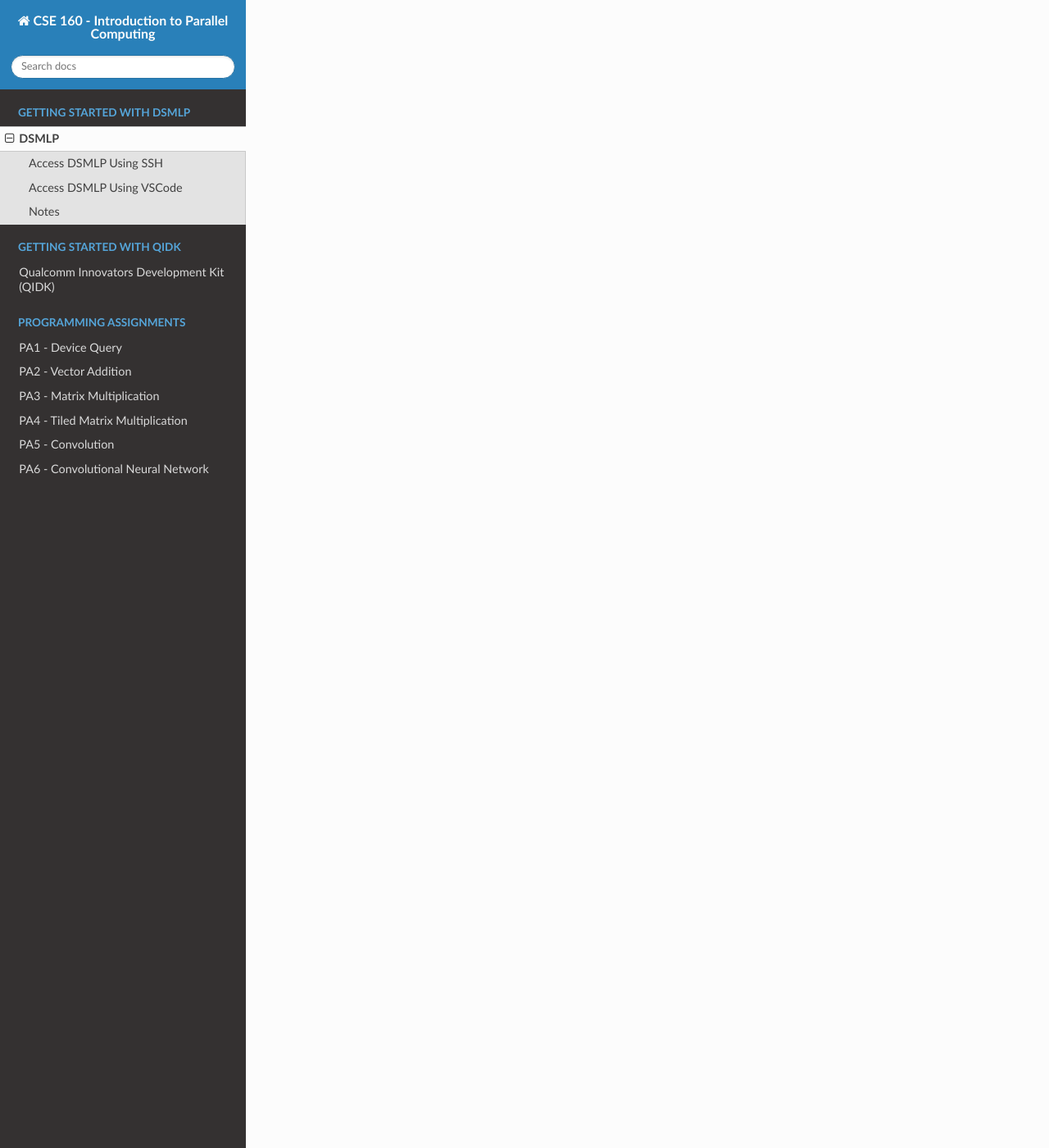
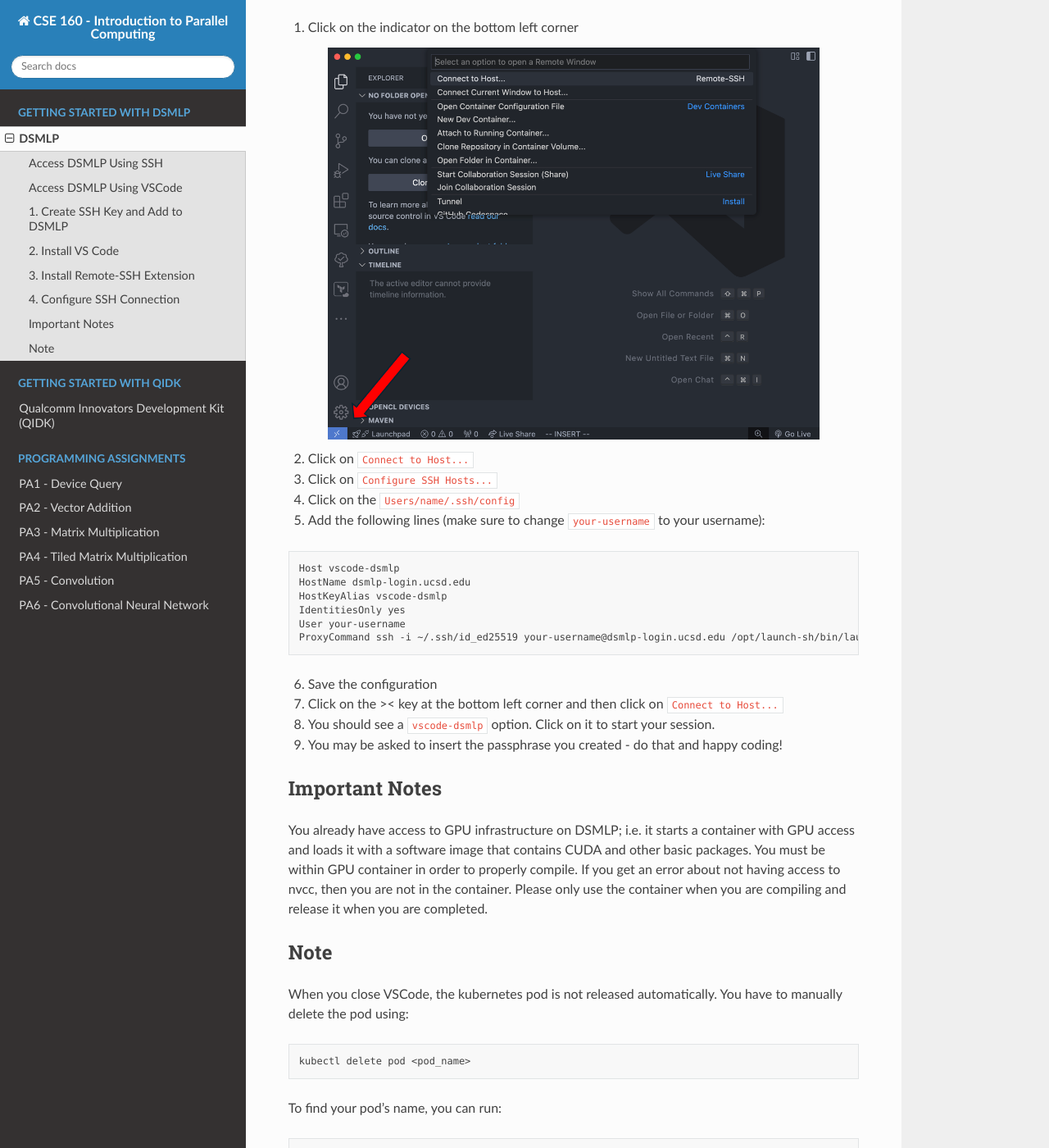
Before and after one commit to KastnerRG/cse160-docs, a Sphinx documentation site: the page built from docs/source/DSMLP.rst, in a window 1280 px wide and 1400 px high, scrolled down 1588 px. Shown: the whole window at 82% size. Built offline with Sphinx 7.4.7 and the Read the Docs theme 3.1.0, drawn with Linux system fonts in a browser that asks for light colours; formulas are drawn with MathJax 3; some of the changed text lies outside the part shown.

Commit message:
Add: vscode instruction

```diff
--- a/docs/source/DSMLP.rst
+++ b/docs/source/DSMLP.rst
@@ -33,8 +33,71 @@
 Access DSMLP Using VSCode
 ^^^^^^^^^^^^^^^^^^^^^^^^^
 
-To be determined.
+1. Create SSH Key and Add to DSMLP
+^^^^^^^^^^^^^^^^^^^^^^^^^^^^^^^^^^
+Create an SSH Key on your local machine and append the public key to DSMLP's ``~/.ssh/authorized_keys`` file. Follow the steps in this `link <https://docs.github.com/en/authentication/connecting-to-github-with-ssh/generating-a-new-ssh-key-and-adding-it-to-the-ssh-agent?platform=mac#about-ssh-key-passphrases>`_ to generate a key pair (Follow the guide till step 3 under 'Adding your SSH key to the ssh-agent').
 
-Notes
-^^^^^
-When you close VSCode, the kubernetes pod is not released automatically. You have to manually delete the pod using :code:`kubectl delete pod <pod_name>`. To find your pod's name, you can run :code:`kubectl get pods` and find all the pods open. Once you do this, you will be able to use the terminal for launching a new container if you want.
+After generating the key, append it to DSMLP using:
+
+.. code-block:: bash
+
+    ssh-copy-id -i ~/.ssh/id_ed25519 your-username@dsmlp-login.ucsd.edu
+
+Make sure to replace ``your-username`` with your actual UCSD username.
+
+2. Install VS Code
+^^^^^^^^^^^^^^^^^^
+Install VS Code if you haven't already: `VS Code Download <https://code.visualstudio.com/download>`_
+
+3. Install Remote-SSH Extension
+^^^^^^^^^^^^^^^^^^^^^^^^^^^^^^^
+Install Remote-SSH plugin by searching for it in the extensions view.
+Extension Identifier: `` ms-vscode-remote.remote-ssh``
+
+4. Configure SSH Connection
+^^^^^^^^^^^^^^^^^^^^^^^^^^^^
+1. Click on the indicator on the bottom left corner
+
+    .. image:: image/vscode_indictor.png
+        :alt: VS Code SSH Configuration
+        :width: 600px
+
+
+2. Click on ``Connect to Host...``
+3. Click on ``Configure SSH Hosts...``
+4. Click on the ``Users/name/.ssh/config``
+5. Add the following lines (make sure to change ``your-username`` to your username):
+
+.. code-block:: text
+
+    Host vscode-dsmlp
+    HostName dsmlp-login.ucsd.edu
+    HostKeyAlias vscode-dsmlp
+    IdentitiesOnly yes
+    User your-username
+    ProxyCommand ssh -i ~/.ssh/id_ed25519 your-username@dsmlp-login.ucsd.edu /opt/launch-sh/bin/launch-cse160-opencl-ssh.sh
+
+6. Save the configuration
+7. Click on the >< key at the bottom left corner and then click on ``Connect to Host...``
+8. You should see a ``vscode-dsmlp`` option. Click on it to start your session.
+9. You may be asked to insert the passphrase you created - do that and happy coding!
+
+Important Notes
+^^^^^^^^^^^^^^^
+You already have access to GPU infrastructure on DSMLP; i.e. it starts a container with GPU access and loads it with a software image that contains CUDA and other basic packages. You must be within GPU container in order to properly compile. If you get an error about not having access to nvcc, then you are not in the container. Please only use the container when you are compiling and release it when you are completed.
+
+Note
+^^^^
+When you close VSCode, the kubernetes pod is not released automatically. You have to manually delete the pod using:
+
+.. code-block:: bash
+
+    kubectl delete pod <pod_name>
+
+To find your pod's name, you can run:
+
+.. code-block:: bash
+
+    kubectl get pods
+
+and find all the pods open. Once you do this, you will be able to use the terminal for launching a new container if you want.
```
Also changed, not shown: docs/source/image/vscode_indictor.png (added).
